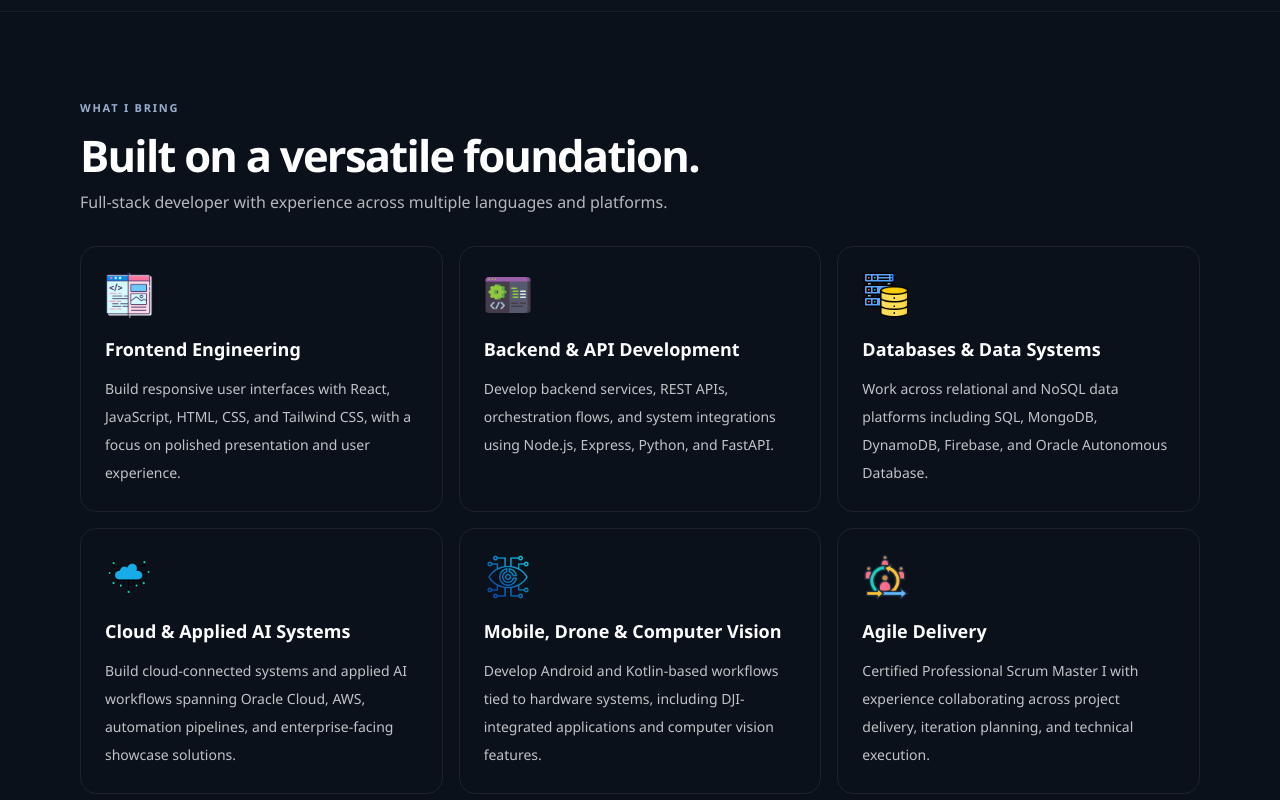
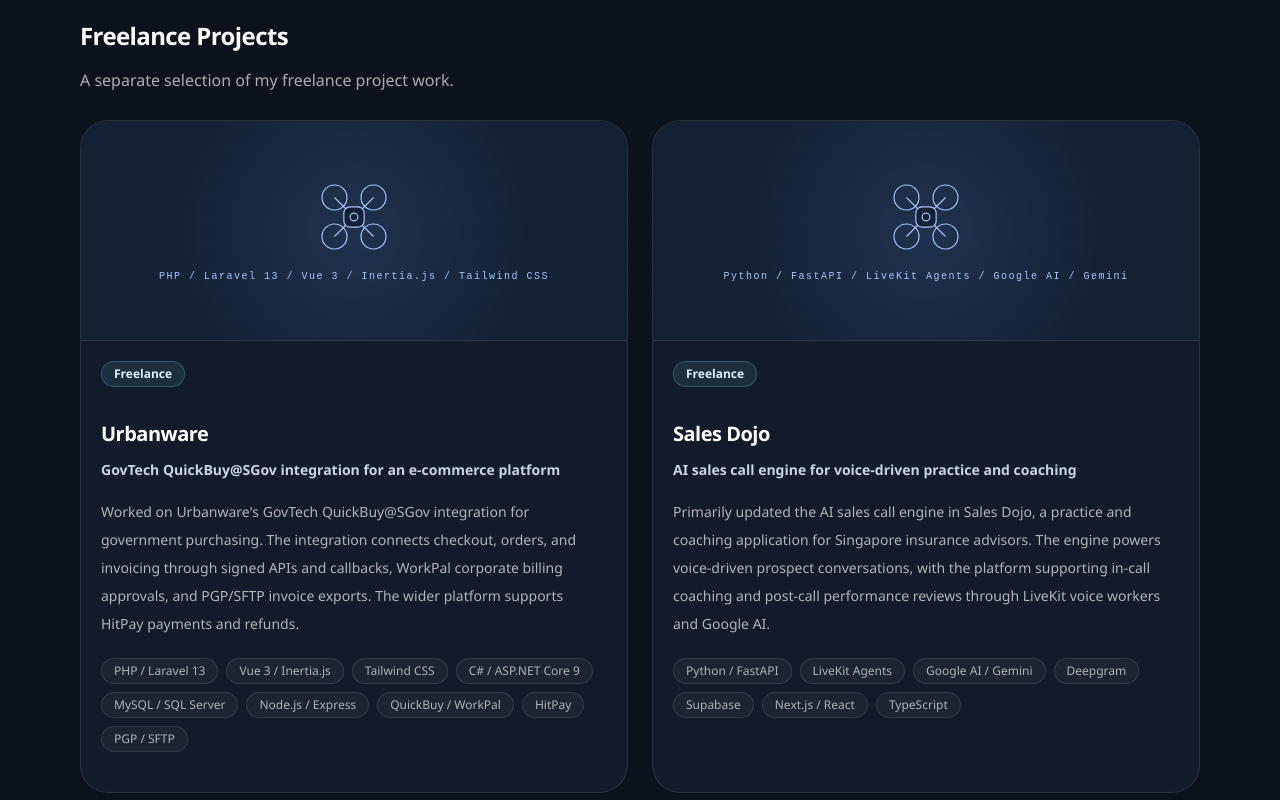
Before and after one commit to EdricYeo117/EdricYeo117.github.io, a React (Vite) app: page / in a window 1280 px wide. Shown: the part 3600-4400 px from the top of the page. Built offline with nearby package versions, Linux system fonts and the light colour scheme.

Commit message:
feat: add freelance projects section and update ProjectCard for dynamic stack limit

```diff
--- a/src/components/sections/ProjectCard.jsx
+++ b/src/components/sections/ProjectCard.jsx
@@ -151,7 +151,7 @@
 
           {p.stack?.length ? (
             <div className="mt-5 flex flex-wrap gap-2">
-              {p.stack.slice(0, 5).map((tech) => (
+              {p.stack.slice(0, p.stackLimit ?? 5).map((tech) => (
                 <span
                   key={tech}
                   className="rounded-full border border-white/10 bg-white/[0.045] px-3 py-1 text-xs font-medium text-white/65"
@@ -177,11 +177,11 @@
                   </a>
                 ))}
               </div>
-            ) : (
+            ) : p.linkNote !== "" ? (
               <span className="text-sm font-medium text-white/35">
-                Link coming soon
+                {p.linkNote || "Link coming soon"}
               </span>
-            )}
+            ) : null}
           </div>
         </div>
       </div>
--- a/src/components/sections/Projects.jsx
+++ b/src/components/sections/Projects.jsx
@@ -2,7 +2,7 @@
 import Container from "../layout/Container";
 import RevealSection from "../motion/RevealSection";
 import ProjectCard from "./ProjectCard";
-import { projects as allProjects } from "../../data/projects";
+import { projects as allProjects, freelanceProjects } from "../../data/projects";
 
 const TYPES = [
   "All",
@@ -159,6 +159,32 @@
               </button>
             </div>
           ) : null}
+          <section
+            aria-labelledby="freelance-projects-heading"
+            className="mt-6 flex flex-col gap-6 border-t border-white/10 pt-10"
+          >
+            <div>
+              <h3
+                id="freelance-projects-heading"
+                className="text-2xl font-bold tracking-tight text-white"
+              >
+                Freelance Projects
+              </h3>
+              <p className="mt-3 text-base leading-8 text-white/65">
+                A separate selection of my freelance project work.
+              </p>
+            </div>
+            <div className="grid grid-cols-1 gap-6 md:grid-cols-2">
+              {freelanceProjects.map((project) => (
+                <ProjectCard
+                  key={project.key}
+                  project={project}
+                  cardH={420}
+                  imgH={IMG_H}
+                />
+              ))}
+            </div>
+          </section>
         </div>
       </Container>
     </RevealSection>
--- a/src/data/projects.js
+++ b/src/data/projects.js
@@ -225,6 +225,51 @@
   },
 ];
 
+export const freelanceProjects = [
+  {
+    key: "urbanware",
+    title: "Urbanware",
+    tagline: "GovTech QuickBuy@SGov integration for an e-commerce platform",
+    description:
+      "Worked on Urbanware's GovTech QuickBuy@SGov integration for government purchasing. The integration connects checkout, orders, and invoicing through signed APIs and callbacks, WorkPal corporate billing approvals, and PGP/SFTP invoice exports. The wider platform supports HitPay payments and refunds.",
+    stack: [
+      "PHP / Laravel 13",
+      "Vue 3 / Inertia.js",
+      "Tailwind CSS",
+      "C# / ASP.NET Core 9",
+      "MySQL / SQL Server",
+      "Node.js / Express",
+      "QuickBuy / WorkPal",
+      "HitPay",
+      "PGP / SFTP",
+    ],
+    stackLimit: 9,
+    linkNote: "",
+    type: "Freelance",
+    media: { cover: null, alt: "Urbanware project preview" },
+  },
+  {
+    key: "sales-dojo",
+    title: "Sales Dojo",
+    tagline: "AI sales call engine for voice-driven practice and coaching",
+    description:
+      "Primarily updated the AI sales call engine in Sales Dojo, a practice and coaching application for Singapore insurance advisors. The engine powers voice-driven prospect conversations, with the platform supporting in-call coaching and post-call performance reviews through LiveKit voice workers and Google AI.",
+    stack: [
+      "Python / FastAPI",
+      "LiveKit Agents",
+      "Google AI / Gemini",
+      "Deepgram",
+      "Supabase",
+      "Next.js / React",
+      "TypeScript",
+    ],
+    stackLimit: 7,
+    linkNote: "",
+    type: "Freelance",
+    media: { cover: null, alt: "Sales Dojo project preview" },
+  },
+];
+
 export const pinnedProjects = projects
   .filter((p) => p.featured)
   .sort((a, b) => (a.priority ?? 999) - (b.priority ?? 999));
```
Also changed, not shown: 1 other file (tests, documents, lock files or other folders).
